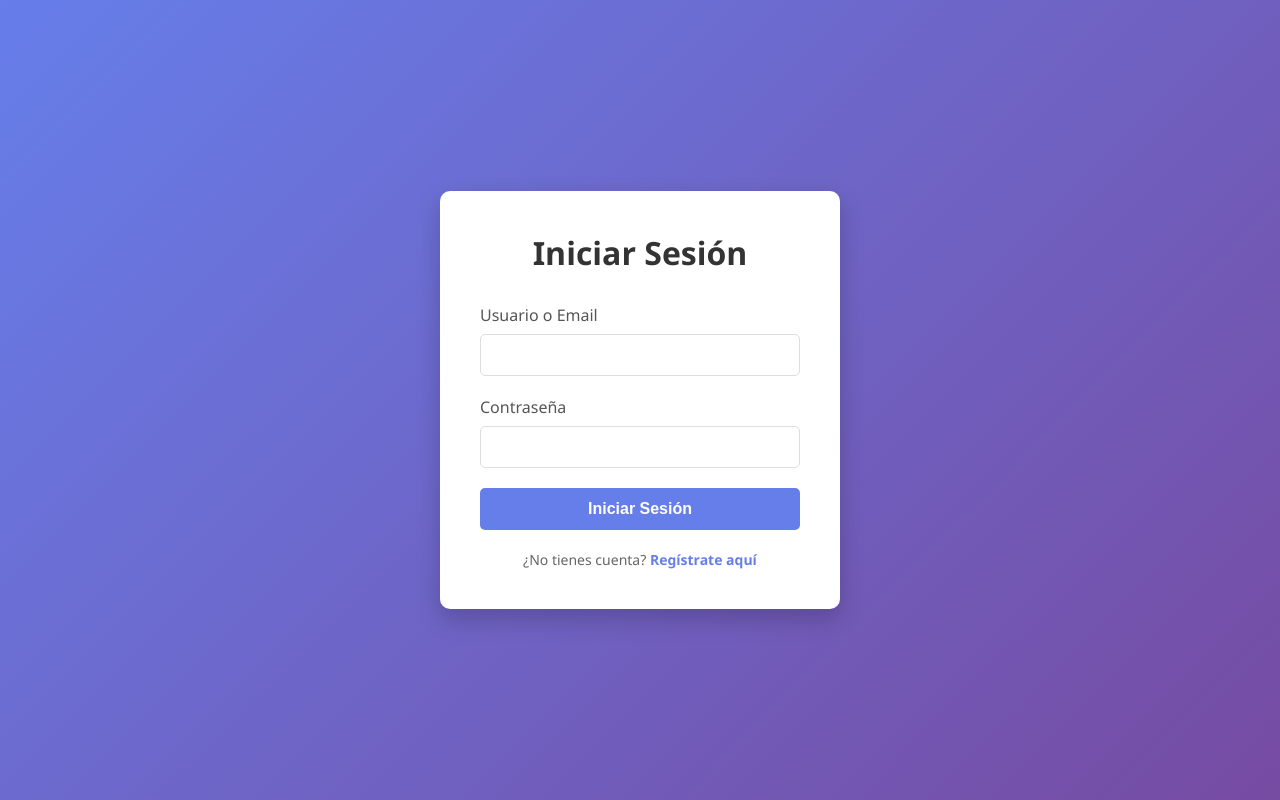
After one commit to josedanieltiradoramirez/quick-notes-app, a FastAPI app: page /api/auth/login-page in a window 1280 px wide. The commit adds this page. Run offline with FastAPI, Linux system fonts and the light colour scheme.

Commit message:
feat: add login/register frontend with token management
- Create login.html with email/password form
- Create register.html with full registration form
- Add auth.js utility for token storage and fetch interception
- Add Authorization header to all API requests automatically
- Update base.html with login/logout buttons
- Add CSS styling for auth UI elements
- Token stored in localStorage, sent with Bearer scheme
- Automatic redirect to login on 401 Unauthorized response

```diff
--- a/app/main.py
+++ b/app/main.py
@@ -46,6 +46,20 @@ app.include_router(users.router, prefix="/api")
 @app.get("/")
 async def index(request: Request):
     return RedirectResponse(url="/notebooks")
+
+@app.get("/login")
+async def login_page(request: Request):
+    return templates.TemplateResponse(
+        request=request,
+        name="login.html"
+    )
+
+@app.get("/register")
+async def register_page(request: Request):
+    return templates.TemplateResponse(
+        request=request,
+        name="register.html"
+    )
 
 @app.get("/notebooks")
 async def notebooks_page(request: Request):
--- /dev/null
+++ b/templates/login.html
@@ -0,0 +1,149 @@
+<!DOCTYPE html>
+<html lang="es">
+<head>
+    <meta charset="UTF-8">
+    <meta name="viewport" content="width=device-width, initial-scale=1.0">
+    <title>Login - Quick Notes</title>
+    <link rel="stylesheet" href="{{ url_for('static', path='style.css') }}">
+    <style>
+        body {
+            display: flex;
+            justify-content: center;
+            align-items: center;
+            height: 100vh;
+            margin: 0;
+            background: linear-gradient(135deg, #667eea 0%, #764ba2 100%);
+        }
+        .auth-container {
+            background: white;
+            padding: 40px;
+            border-radius: 10px;
+            box-shadow: 0 10px 25px rgba(0, 0, 0, 0.2);
+            width: 100%;
+            max-width: 400px;
+        }
+        .auth-container h1 {
+            text-align: center;
+            color: #333;
+            margin-bottom: 30px;
+        }
+        .form-group {
+            margin-bottom: 20px;
+        }
+        .form-group label {
+            display: block;
+            margin-bottom: 8px;
+            color: #555;
+            font-weight: 500;
+        }
+        .form-group input {
+            width: 100%;
+            padding: 12px;
+            border: 1px solid #ddd;
+            border-radius: 5px;
+            font-size: 14px;
+            box-sizing: border-box;
+        }
+        .form-group input:focus {
+            outline: none;
+            border-color: #667eea;
+            box-shadow: 0 0 5px rgba(102, 126, 234, 0.5);
+        }
+        .btn {
+            width: 100%;
+            padding: 12px;
+            background: #667eea;
+            color: white;
+            border: none;
+            border-radius: 5px;
+            font-size: 16px;
+            font-weight: 600;
+            cursor: pointer;
+            transition: background 0.3s;
+        }
+        .btn:hover {
+            background: #5568d3;
+        }
+        .btn:active {
+            transform: scale(0.98);
+        }
+        .error {
+            color: #e74c3c;
+            margin-bottom: 15px;
+            padding: 10px;
+            background: #fadbd8;
+            border-radius: 5px;
+            display: none;
+        }
+        .auth-link {
+            text-align: center;
+            margin-top: 20px;
+            color: #666;
+            font-size: 14px;
+        }
+        .auth-link a {
+            color: #667eea;
+            text-decoration: none;
+            font-weight: 600;
+        }
+        .auth-link a:hover {
+            text-decoration: underline;
+        }
+    </style>
+</head>
+<body>
+    <div class="auth-container">
+        <h1>Iniciar Sesión</h1>
+        <div class="error" id="error"></div>
+        <form id="loginForm">
+            <div class="form-group">
+                <label for="username">Usuario o Email</label>
+                <input type="text" id="username" name="username" required>
+            </div>
+            <div class="form-group">
+                <label for="password">Contraseña</label>
+                <input type="password" id="password" name="password" required>
+            </div>
+            <button type="submit" class="btn">Iniciar Sesión</button>
+        </form>
+        <div class="auth-link">
+            ¿No tienes cuenta? <a href="/register">Regístrate aquí</a>
+        </div>
+    </div>
+
+    <script src="{{ url_for('static', path='auth.js') }}"></script>
+    <script>
+        document.getElementById('loginForm').addEventListener('submit', async (e) => {
+            e.preventDefault();
+            const username = document.getElementById('username').value;
+            const password = document.getElementById('password').value;
+            const errorDiv = document.getElementById('error');
+
+            try {
+                const formData = new FormData();
+                formData.append('username', username);
+                formData.append('password', password);
+
+                const response = await fetch('/api/auth/token', {
+                    method: 'POST',
+                    body: formData
+                });
+
+                if (!response.ok) {
+                    const data = await response.json();
+                    throw new Error(data.detail || 'Error al iniciar sesión');
+                }
+
+                const data = await response.json();
+                localStorage.setItem('access_token', data.access_token);
+                localStorage.setItem('token_type', data.token_type);
+                window.location.href = '/';
+            } catch (error) {
+                errorDiv.textContent = error.message;
+                errorDiv.style.display = 'block';
+                console.error('Login error:', error);
+            }
+        });
+    </script>
+</body>
+</html>
```
Also changed, not shown: static/auth.js (added, +127 -0 lines), static/style.css (+40 -0 lines), templates/base.html (+8 -1 lines), templates/register.html (added, +200 -0 lines).
